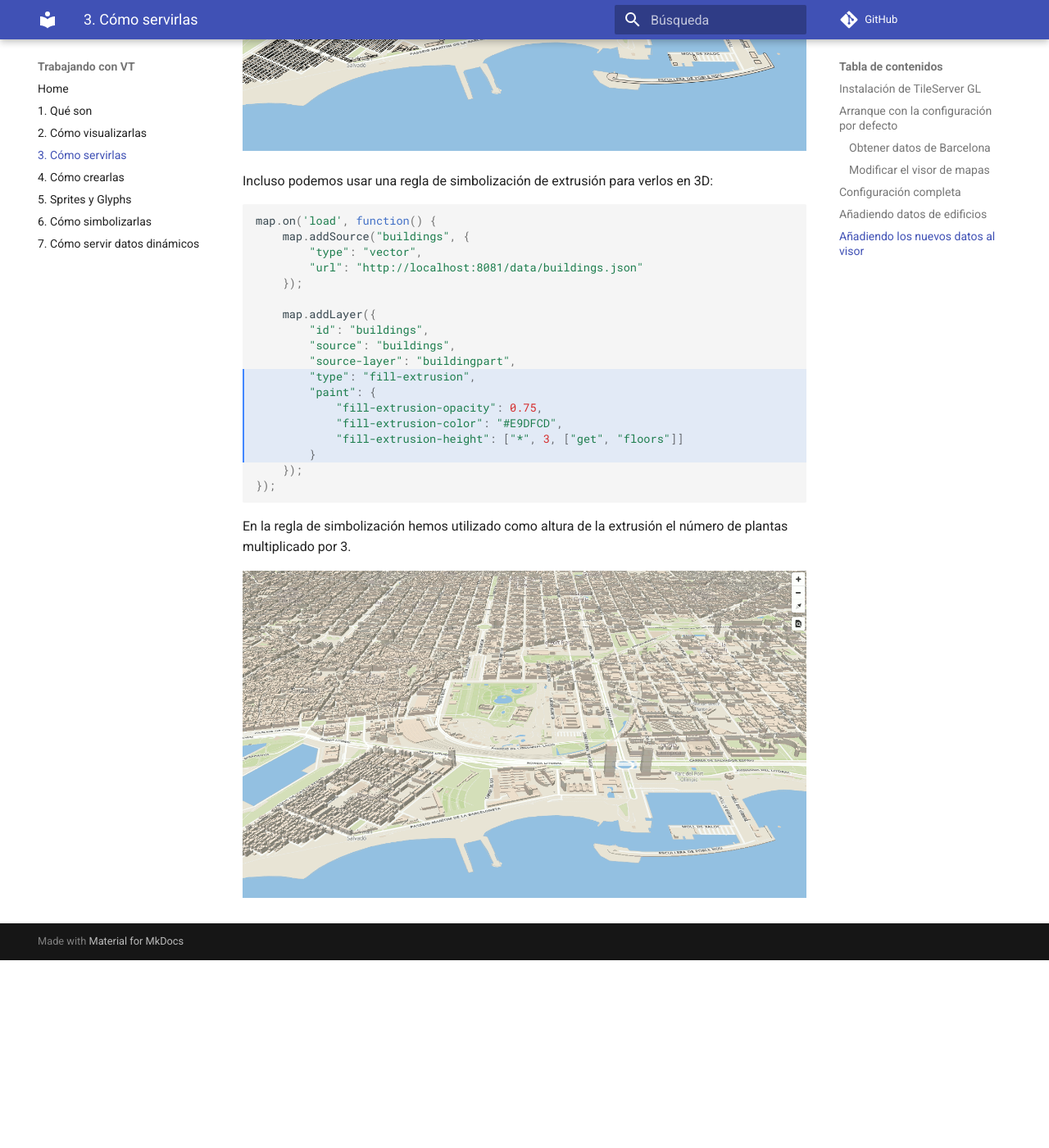
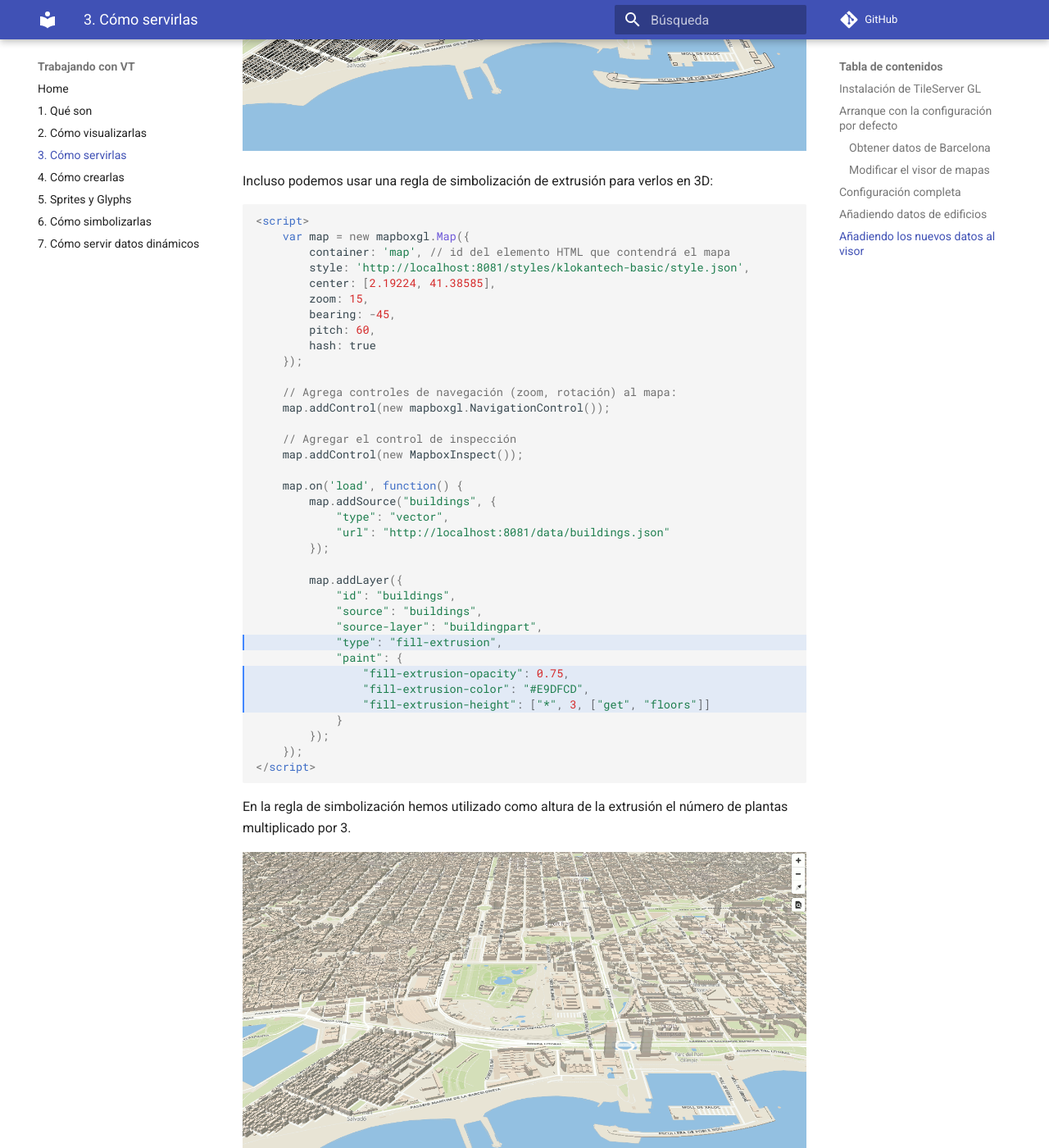
Before and after one commit to geoinquiets/taller-vt, an MkDocs documentation site: the page built from docs/3_tileserver_gl.md, in a window 1280 px wide and 1400 px high, scrolled down 8874 px. Shown: the whole window at 82% size. Built offline with MkDocs 1.6.1 and Material for MkDocs 9.7.7, drawn with Linux system fonts in a browser that asks for light colours; comment, search, counter and statistics services are not loaded; old or Windows-style settings are respelled for this version of MkDocs; before the commit the page ends 10045 px from its top, so only the background shows below that.

Commit message:
Ser más explícitos mostrando cómo queda el código js para mostrar buildings 3D. Closes #32

````diff
--- a/docs/3_tileserver_gl.md
+++ b/docs/3_tileserver_gl.md
@@ -365,25 +365,43 @@ Para visualizar los datos de edificios en `barcelona.html`, usar el siguiente c
 
 Incluso podemos usar una regla de simbolización de extrusión para verlos en 3D:
 
-```javascript hl_lines="11 12 13 14 15 16"
-map.on('load', function() {
-    map.addSource("buildings", {
-        "type": "vector",
-        "url": "http://localhost:8081/data/buildings.json"
+```html hl_lines="28 30 31 32"
+<script>
+    var map = new mapboxgl.Map({
+        container: 'map', // id del elemento HTML que contendrá el mapa
+        style: 'http://localhost:8081/styles/klokantech-basic/style.json',
+        center: [2.19224, 41.38585],
+        zoom: 15,
+        bearing: -45,
+        pitch: 60,
+        hash: true
     });
 
-    map.addLayer({
-        "id": "buildings",
-        "source": "buildings",
-        "source-layer": "buildingpart",
-        "type": "fill-extrusion",
-        "paint": {
-            "fill-extrusion-opacity": 0.75,
-            "fill-extrusion-color": "#E9DFCD",
-            "fill-extrusion-height": ["*", 3, ["get", "floors"]]
-        }
+    // Agrega controles de navegación (zoom, rotación) al mapa:
+    map.addControl(new mapboxgl.NavigationControl());
+
+    // Agregar el control de inspección
+    map.addControl(new MapboxInspect());
+
+    map.on('load', function() {
+        map.addSource("buildings", {
+            "type": "vector",
+            "url": "http://localhost:8081/data/buildings.json"
+        });
+
+        map.addLayer({
+            "id": "buildings",
+            "source": "buildings",
+            "source-layer": "buildingpart",
+            "type": "fill-extrusion",
+            "paint": {
+                "fill-extrusion-opacity": 0.75,
+                "fill-extrusion-color": "#E9DFCD",
+                "fill-extrusion-height": ["*", 3, ["get", "floors"]]
+            }
+        });
     });
-});
+</script>
 ```
 
 En la regla de simbolización hemos utilizado como altura de la extrusión el número de plantas multiplicado por 3.
````
